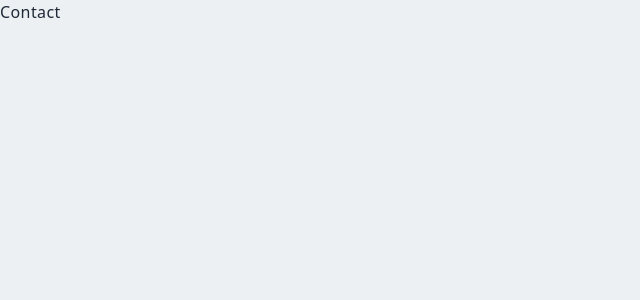
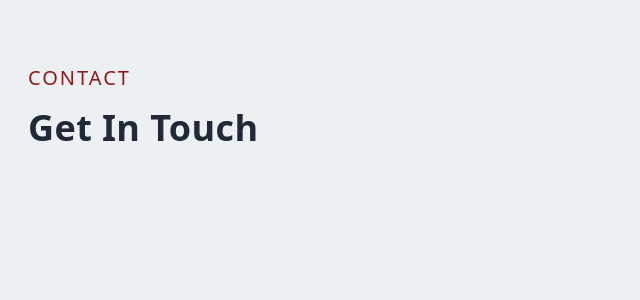
Before and after one commit to lawlawson/portfolio-july, a Next.js app: page /components/Contact in a window 1280 px wide. Shown: the top 300 px of the page, without its empty margins (0-640 px from the left). Built offline with nearby package versions, Linux system fonts and the light colour scheme.

Commit message:
Added basic heading to contact section

```diff
--- a/pages/components/Contact.jsx
+++ b/pages/components/Contact.jsx
@@ -2,7 +2,12 @@ import React from 'react'
 
 const Contact = () => {
   return (
-    <div>Contact</div>
+    <div className='w-full lg:h-screen'>
+      <div className='max-w-[1240px] m-auto px-2 py-16 w-full'>
+        <p className='text-xl tracking-widest uppercase text-[#901a1a]'>Contact</p>
+        <h2 className='py-4'>Get In Touch</h2>
+      </div>
+    </div>
   )
 }
 
```
